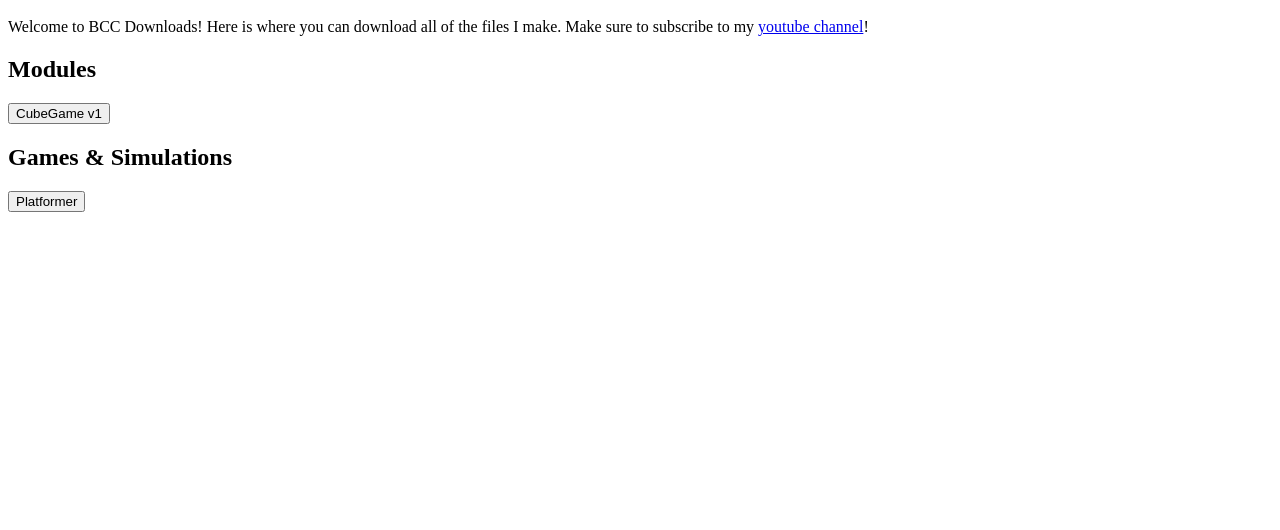
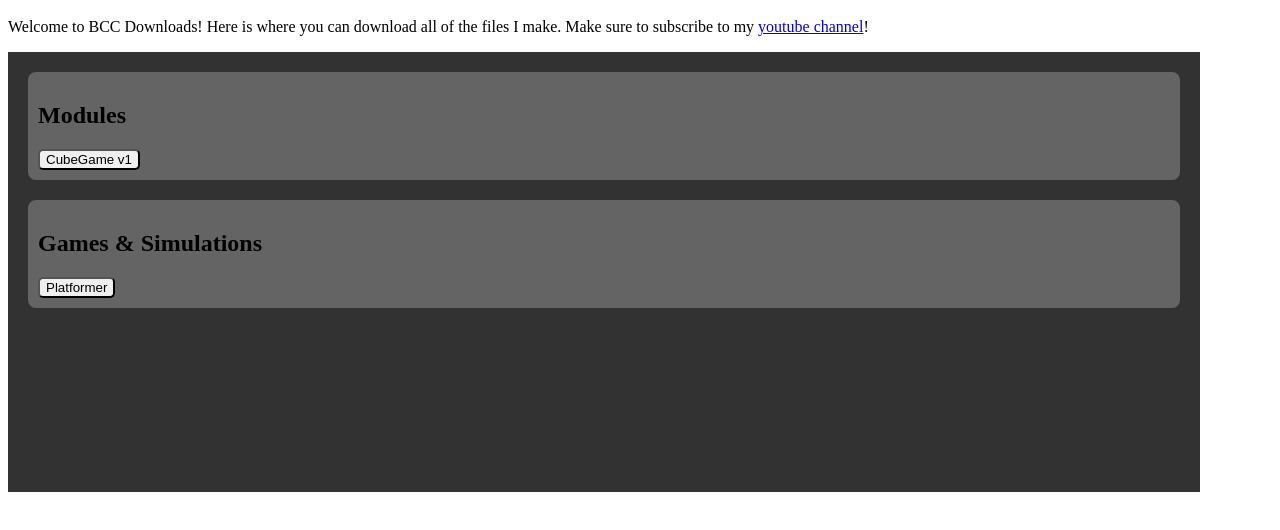
Before and after one commit to BlueCrabCode/BCCDownloads, a plain HTML site: page index.html in a window 1280 px wide. Shown: the part 48-578 px from the top of the page. Drawn offline with Linux system fonts and the light colour scheme.

Commit message:
Update index.html

```diff
--- a/index.html
+++ b/index.html
@@ -1,15 +1,20 @@
-<style src='style.css'></style>
+<link rel="stylesheet" href="style.css">
+
 <h1>BCC Downloads</h1>
-<p>Welcome to BCC Downloads! Here is where you can download all of the files I make. Make sure to subscribe to my <a href='https://www.youtube.com/@bluecrabcode'>youtube channel</a>!</p>
+<p>
+  Welcome to BCC Downloads! Here is where you can download all of the files I make.
+  Make sure to subscribe to my
+  <a href="https://www.youtube.com/@bluecrabcode">youtube channel</a>!
+</p>
 
-<div id='downloadsPanel'>
-  <div class='section'>
+<div id="downloadsPanel">
+  <div class="section">
     <h2>Modules</h2>
-    <button class='download' src='downloads/cubegame.py' download>CubeGame v1</button>
+    <button class="download" src="downloads/cubegame.py" download>CubeGame v1</button>
   </div>
 
-  <div class='section'>
+  <div class="section">
     <h2>Games & Simulations</h2>
-    <button class='download' src='downloads/Platformer.exe' download>Platformer</button>
+    <button class="download" src="downloads/Platformer.exe" download>Platformer</button>
   </div>
 </div>
```
